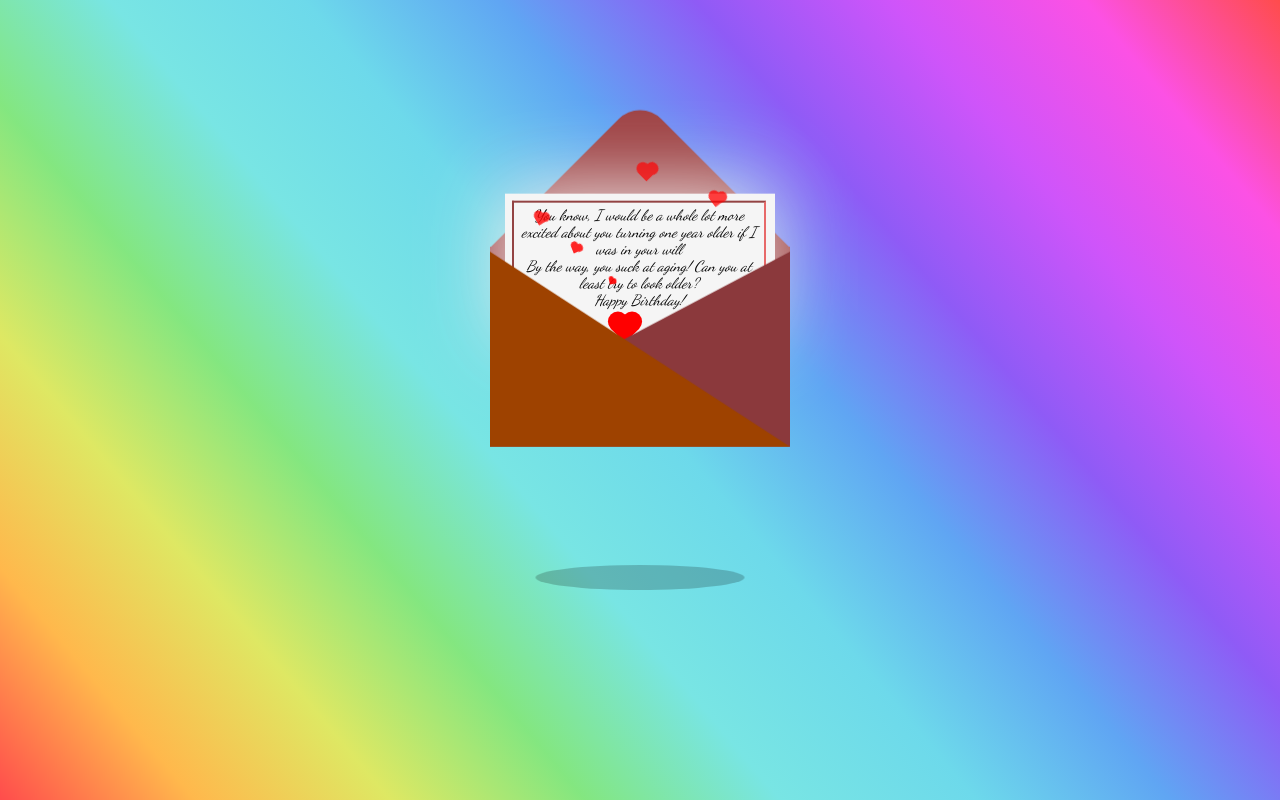
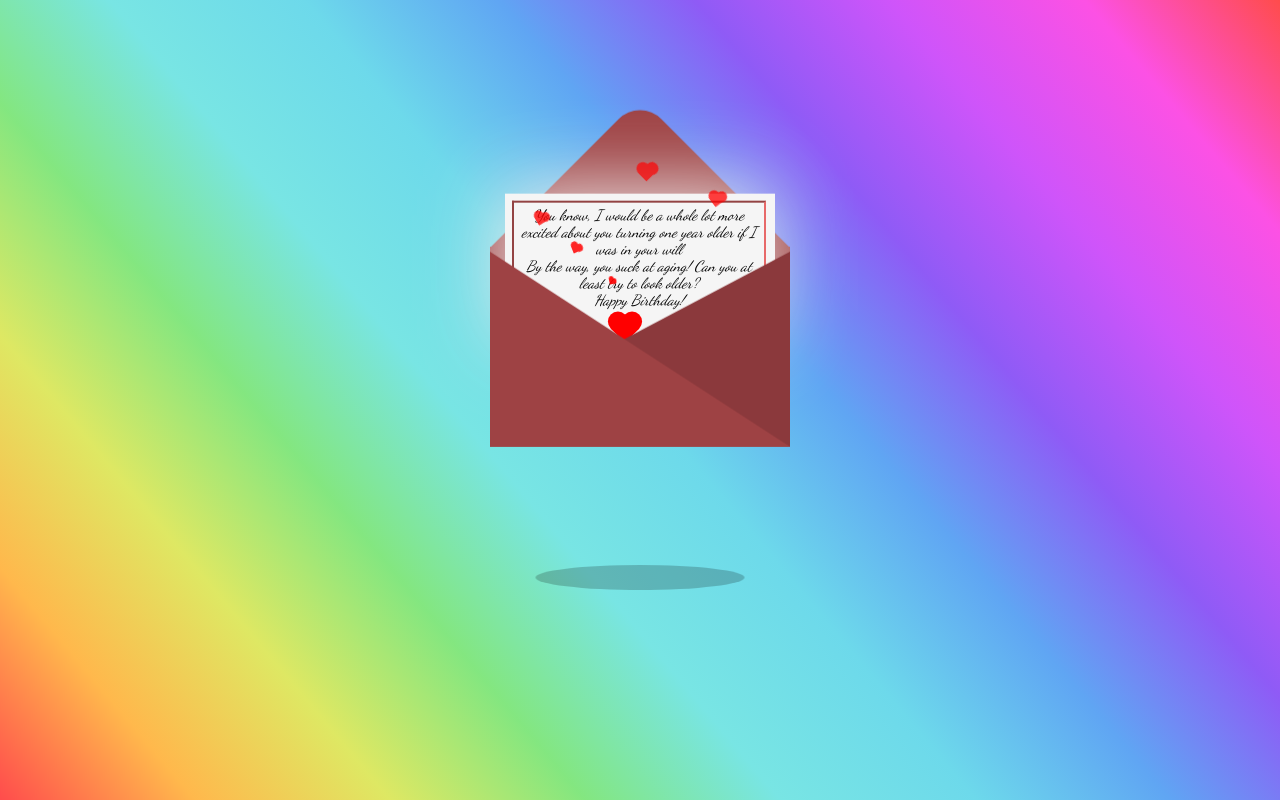
Before and after one commit to Getrudeaturu/birthday-card, a plain HTML site: page index.html in a window 1280 px wide. Drawn offline with Linux system fonts and the light colour scheme.

Commit message:
Update style.css

```diff
--- a/style.css
+++ b/style.css
@@ -156,7 +156,7 @@ body {
 .front::before {
     position: absolute;
     content: '';
-    border-left: 300px solid #9e4200;
+    border-left: 300px solid #9e4244;
     border-top: 195px solid transparent;
     left: -120px;
     top: -95px;
```
